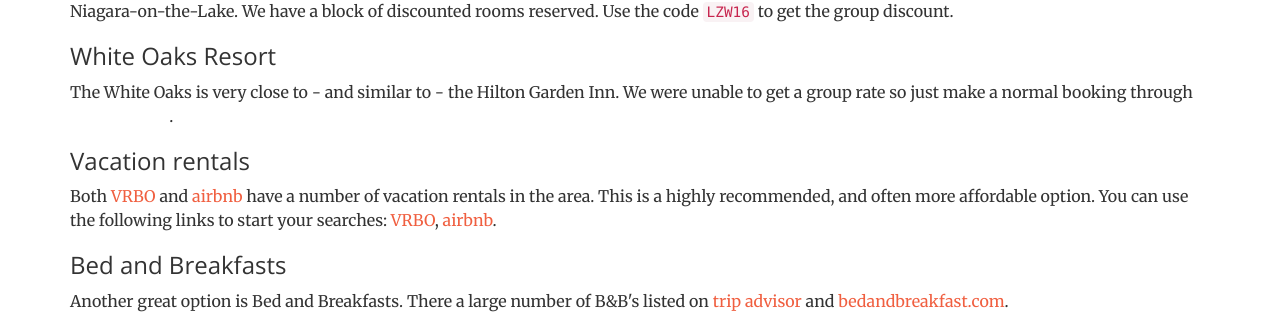
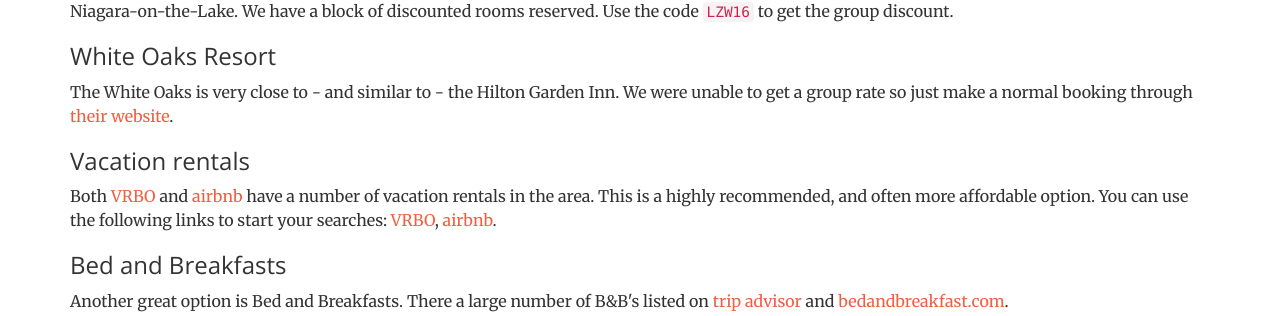
Before and after one commit to Gouldian0120/DjangoWedSite, a Django app: page /public/ in a window 1280 px wide. Shown: the part 3214-3530 px from the top of the page. Run offline with Django 3.2, Linux system fonts and the light colour scheme; the visitor is signed in with stand-in values (Sample User, id 1); some libraries are stand-ins or nearby versions.

Commit message:
fix accommodations link

```diff
--- a/bigday/templates/partials/accommodations.html
+++ b/bigday/templates/partials/accommodations.html
@@ -16,7 +16,7 @@
             <h3>White Oaks Resort</h3>
             <p>
                 The White Oaks is very close to - and similar to - the Hilton Garden Inn.
-                We were unable to get a group rate so just make a normal booking through <a style="color: #ffffff;" href="http://www.whiteoaksresort.com/index.html">their website</a>.
+                We were unable to get a group rate so just make a normal booking through <a href="http://www.whiteoaksresort.com/index.html">their website</a>.
             </p>
             <h3>Vacation rentals</h3>
             <p>
```
